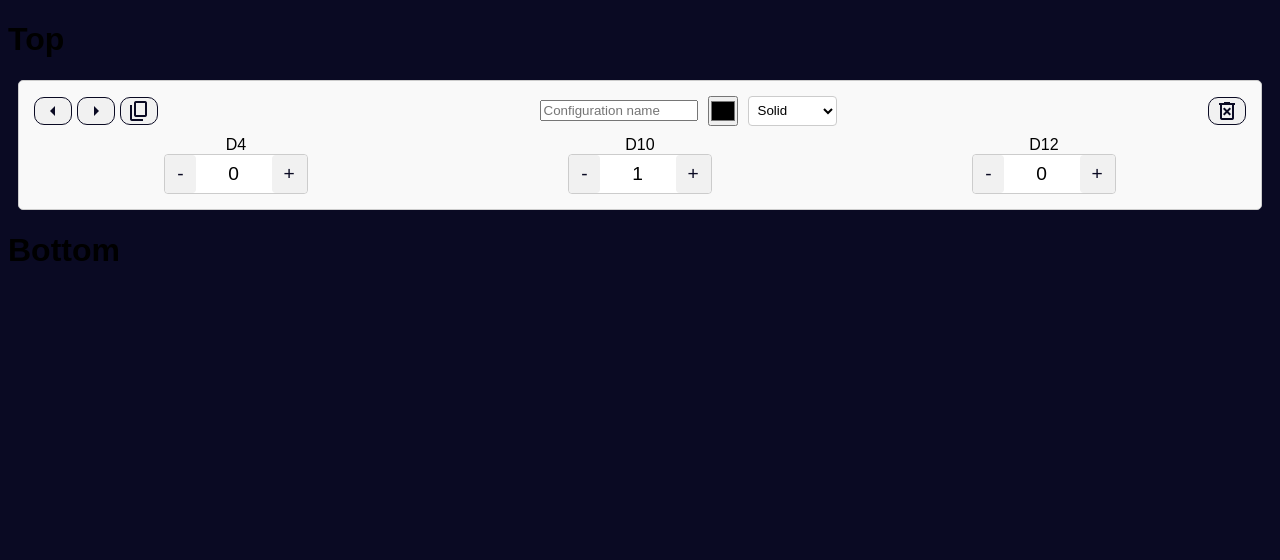
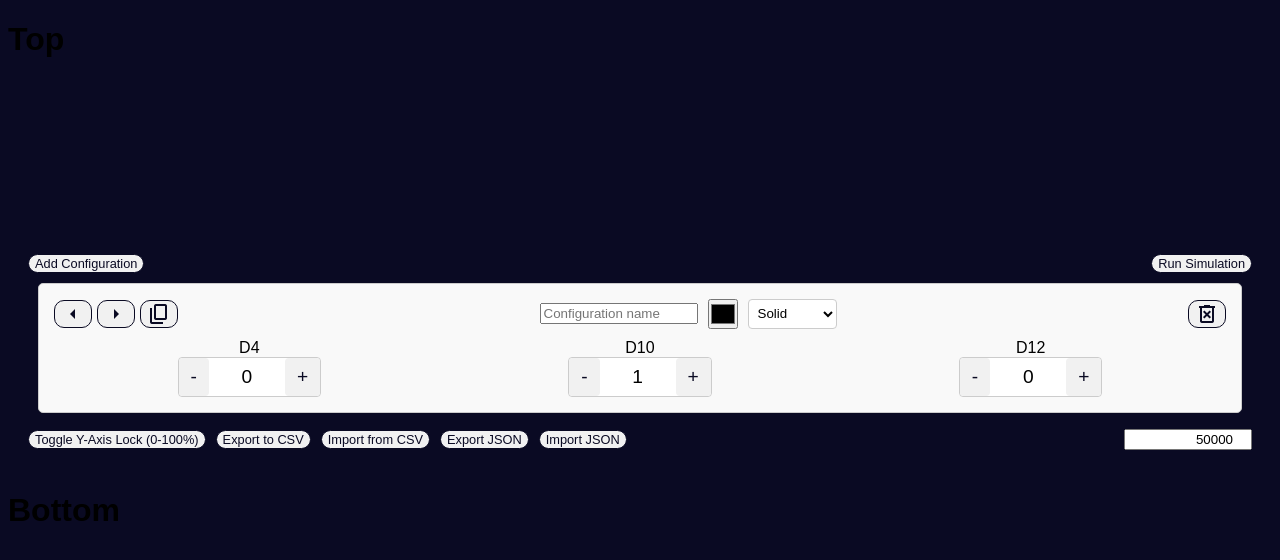
Before and after one commit to CoreyJSteiner/game-success-chart, a React (Vite) app: page / in a window 1280 px wide. Shown: the top 560 px of the page. Built offline with nearby package versions, Linux system fonts and the light colour scheme.

Commit message:
adds parent html to react refactor

```diff
--- a/src/App.jsx
+++ b/src/App.jsx
@@ -1,6 +1,6 @@
 import { useState, useEffect } from 'react'
-import useLineConfigs from './components/LineConfigs'
-import DieConfig from './components/DieConfig'
+import useLineConfigs from './hooks/LineConfigs'
+import LineConfigDisplay from './components/LineConfigDisplay'
 import { getRandomColor } from './utils'
 
 function App () {
@@ -19,10 +19,40 @@ function App () {
     addConfig()
   }, [])
 
+  //Handlers - To be moved
+  const handleTrialsChange = num => {
+    setNumTrials(num)
+  }
+
   return (
     <div>
+      <div className='loading-overlay' id='loadingOverlay'>
+        <div className='spinner'></div>
+      </div>
+
+      <div style={{ maxWidth: '80%', marginLeft: 'auto', marginRight: 'auto' }}>
+        <canvas id='chart'></canvas>
+      </div>
+
+      <div style={{ padding: '20px' }}>
+        <div style={{ display: 'flex', justifyContent: 'space-between' }}>
+          <div>
+            <button
+              className='add-config-btn'
+              onClick={() => console.log('addConfiguration()')}
+            >
+              Add Configuration
+            </button>
+          </div>
+          <div>
+            <button onClick={() => console.log('runSim')}>
+              Run Simulation
+            </button>
+          </div>
+        </div>
+
         {lineConfigs.map(config => (
-        <DieConfig
+          <LineConfigDisplay
             key={config.id}
             lineConfig={config}
             onUpdate={updated => updateConfig(config.id, updated)}
@@ -30,6 +60,52 @@ function App () {
             onDuplicate={() => duplicateConfig(config.id)}
           />
         ))}
+
+        <div
+          style={{
+            display: 'flex',
+            justifyContent: 'space-between',
+            alignItems: 'center',
+            marginTop: '1rem'
+          }}
+        >
+          <div style={{ display: 'flex', gap: '10px' }}>
+            <button onClick={() => console.log('toggleYAxis()')}>
+              Toggle Y-Axis Lock (0-100%)
+            </button>
+            <button onClick={() => console.log('exportToCSV()')}>
+              Export to CSV
+            </button>
+            <button onClick={() => console.log('importFromCSV()')}>
+              Import from CSV
+            </button>
+            <button onClick={() => console.log('exportToJSON()')}>
+              Export JSON
+            </button>
+            <button onClick={() => console.log('importFromJSON()')}>
+              Import JSON
+            </button>
+          </div>
+          <input
+            id='num-trials-input'
+            onChange={handleTrialsChange}
+            type='number'
+            value={numTrials}
+          />
+        </div>
+        <input
+          id='csv-file-input'
+          type='file'
+          accept='.csv'
+          style={{ display: 'none' }}
+        />
+        <input
+          id='json-file-input'
+          type='file'
+          accept='.json'
+          style={{ display: 'none' }}
+        />
+      </div>
     </div>
   )
 }
--- a/src/components/DieConfig.jsx
+++ b/src/components/LineConfigDisplay.jsx
@@ -1,7 +1,7 @@
 import InputNum from './InputNum'
 import ButtonDieConfig from './ButtonDieConfig'
 
-const DieConfig = ({ lineConfig, onUpdate, onRemove, onDuplicate }) => {
+const LineConfigDisplay = ({ lineConfig, onUpdate, onRemove, onDuplicate }) => {
   const handleChange = (field, value) => {
     onUpdate({ [field]: value })
   }
@@ -68,4 +68,4 @@ const DieConfig = ({ lineConfig, onUpdate, onRemove, onDuplicate }) => {
   )
 }
 
-export default DieConfig
+export default LineConfigDisplay
```
Also changed, not shown: src/hooks/LineConfigs.jsx (renamed from src/components/LineConfigs.jsx). Lines whose indentation alone changed are shown as unchanged.
